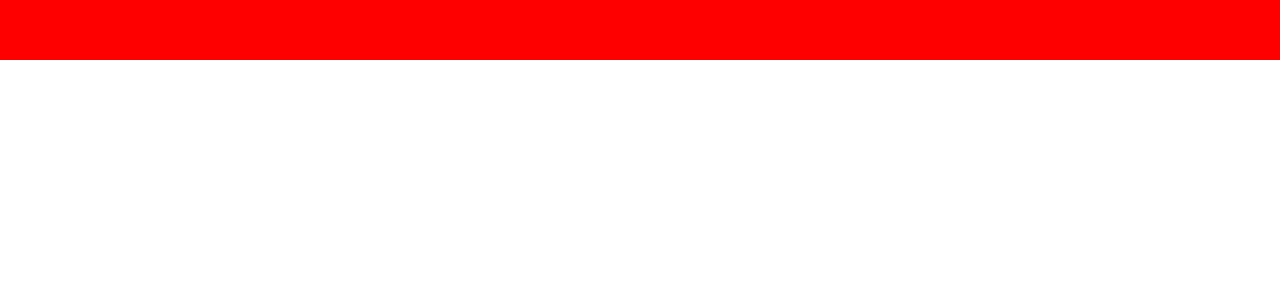
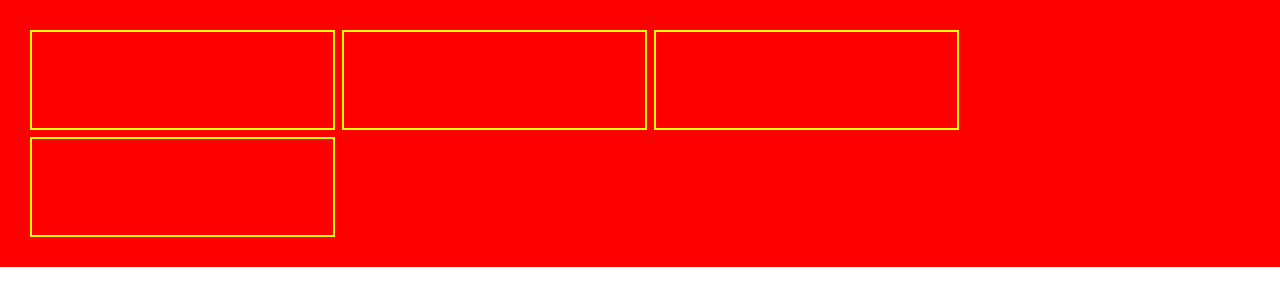
Before and after one commit to diegos35/flexbox-responsive, a plain HTML site: page index.html in a window 1280 px wide. Drawn offline with Linux system fonts and the light colour scheme.

Commit message:
add: flex-direction and fletx-grap

```diff
--- a/index.html
+++ b/index.html
@@ -8,8 +8,8 @@
     <div class="container">
       <div class="item"></div>
       <div class="item"></div>
-      <!-- <div class="item"></div>
-      <div class="item"></div> -->
+      <div class="item"></div>
+      <div class="item"></div>
     </div>
   </body>
 </html>
--- a/mystyle.css
+++ b/mystyle.css
@@ -16,4 +16,18 @@
   width: 100%;
   background-color: red;
   padding: 30px;
+
+  /* From here */
+  display: flex;
+  flex-direction: row; /* default row */
+  flex-wrap: wrap; /* default nwrap* si tiene que caer o cartarce*/
+  gap: 7px;
 }
+
+.item {
+  border: 2px solid yellow;
+  /*   width: 50%; */ /* para 2 items */
+  width: 25%; /* para 4 items */
+  height: 100px;
+  min-width: 200px; /* hace el corte a los 200px  wrap*/
+}
```
